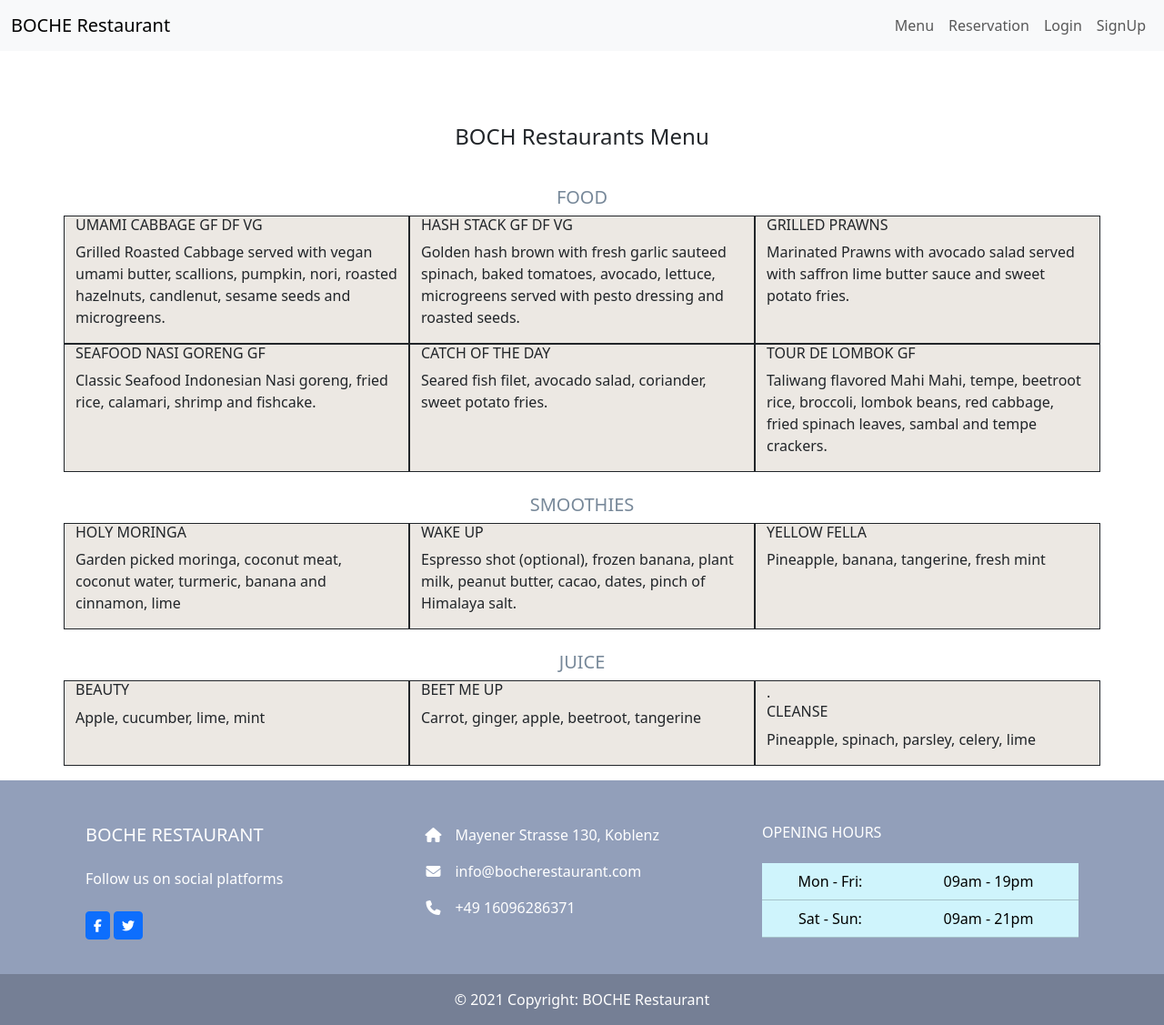
After one commit to F-Clement/BOCHERestaurant, a Django app: page /menu/ in a window 1280 px wide. The commit adds this page. Shown: the whole page at 91% size. Run offline with Django 3.2, Linux system fonts and the light colour scheme; some libraries are stand-ins or nearby versions.

Commit message:
Create menu template, add its content and CSS

```diff
--- a/reservation/urls.py
+++ b/reservation/urls.py
@@ -5,6 +5,7 @@ from django.urls import path
 urlpatterns = [
     path('', views.HomePage.as_view(),
          name='homepage'),
+    path('menu/', views.Menu.as_view(), name='Menu'),
     path('add_reservation', views.AddReservation.as_view(
         success_url="/reservations"), name='new reservation'),
     path('reservations/', views.ReservationPage.as_view(),
--- a/reservation/views.py
+++ b/reservation/views.py
@@ -12,6 +12,9 @@ from django.contrib import messages
 class HomePage(generic.TemplateView):
     template_name = "index.html"
 
+
+class Menu(generic.TemplateView):
+    template_name = "menu.html"
 
 @method_decorator(login_required, name='dispatch')
 class AddReservation(generic.edit.CreateView):
--- a/static/css/styles.css
+++ b/static/css/styles.css
@@ -43,3 +43,20 @@
     text-align: center;
     margin: 5vh;
 }
+
+
+.food,.smoothies,.juice{
+    text-align: center;
+    color: lightslategray;
+    margin-top: 3vh;
+}
+
+.menu>.row>.col-4{
+    background-color: rgb(236, 232, 227);
+    border: 1px solid;
+    margin-right: auto;
+}
+
+.menu{
+    margin-bottom: 2vh;
+}
--- a/templates/base.html
+++ b/templates/base.html
@@ -42,13 +42,10 @@
         <div class="collapse navbar-collapse" id="navbarCollapse">
           <ul class="navbar-nav ms-auto">
             <li class="nav-item">
-              <a class="nav-link" href="#">Menu</a>
+              <a class="nav-link" href="/menu">Menu</a>
             </li>
             <li class="nav-item">
               <a class="nav-link" href="/reservations">Reservation</a>
-            </li>
-            <li class="nav-item">
-              <a class="nav-link" href="#">About</a>
             </li>
             {% if user.is_authenticated %}
             <li class="nav-item">
--- /dev/null
+++ b/templates/menu.html
@@ -0,0 +1,96 @@
+{% extends "base.html" %} {% load static %} {% block content %}
+
+<div class="container-fluid">
+    <h4 class="my_reservation">BOCH Restaurants Menu</h4>
+</div>
+<div class="menu">
+<h5 class="food">FOOD</h5>
+<div class="row">
+    <div class="col-4">
+        <h6>UMAMI CABBAGE GF DF VG</h6>
+        <p>
+            Grilled Roasted Cabbage served with vegan umami butter, scallions, pumpkin, nori, roasted hazelnuts, candlenut, sesame
+            seeds and microgreens.
+        </p>
+    </div>
+    <div class="col-4">
+        <h6>HASH STACK GF DF VG</h6>
+        <p>
+            Golden hash brown with fresh garlic sauteed spinach, baked tomatoes, avocado, lettuce, microgreens served with pesto
+            dressing and roasted seeds.
+        </p>
+    </div>
+    <div class="col-4">
+        <h6>GRILLED PRAWNS</h6>
+        <p>
+            Marinated Prawns with avocado salad served with saffron lime butter sauce and sweet potato fries.
+        </p>
+    </div>
+</div>
+<div class="row">
+    <div class="col-4">
+        <h6>SEAFOOD NASI GORENG GF</h6>
+        <p>
+            Classic Seafood Indonesian Nasi goreng, fried rice, calamari, shrimp and fishcake.
+        </p>
+    </div>
+    <div class="col-4">
+        <h6>CATCH OF THE DAY</h6>
+        <p>
+            Seared fish filet, avocado salad, coriander, sweet potato fries.
+        </p>
+    </div>
+    <div class="col-4">
+        <h6>TOUR DE LOMBOK GF</h6>
+        <p>
+            Taliwang flavored Mahi Mahi, tempe, beetroot rice, broccoli, lombok beans, red cabbage, fried spinach leaves, sambal and
+            tempe crackers.
+        </p>
+    </div>
+</div>
+
+<h5 class="smoothies">SMOOTHIES</h5>
+<div class="row">
+    <div class="col-4">
+        <h6>HOLY MORINGA</h6>
+        <p>
+            Garden picked moringa, coconut meat, coconut water, turmeric, banana and cinnamon, lime
+        </p>
+    </div>
+    <div class="col-4">
+        <h6>WAKE UP</h6>
+        <p>
+            Espresso shot (optional), frozen banana, plant milk, peanut butter, cacao, dates, pinch of Himalaya salt.
+        </p>
+    </div>
+    <div class="col-4">
+        <h6>YELLOW FELLA</h6>
+        <p>
+            Pineapple, banana, tangerine, fresh mint
+        </p>
+    </div>
+</div>
+<H5 class="juice">JUICE</H5>
+<div class="row">
+    <div class="col-4">
+        <h6>BEAUTY</h6>
+        <P>
+            Apple, cucumber, lime, mint
+        </P>
+    </div>
+    <div class="col-4">
+        <h6>BEET ME UP</h6>
+        <p>
+            Carrot, ginger, apple, beetroot, tangerine
+        </p>
+    </div>
+    <div class="col-4">.
+        <h6>CLEANSE</h6>
+        <p>
+            Pineapple, spinach, parsley, celery, lime
+        </p>
+    </div>
+</div>
+</div>
+
+{% endblock %}
```
